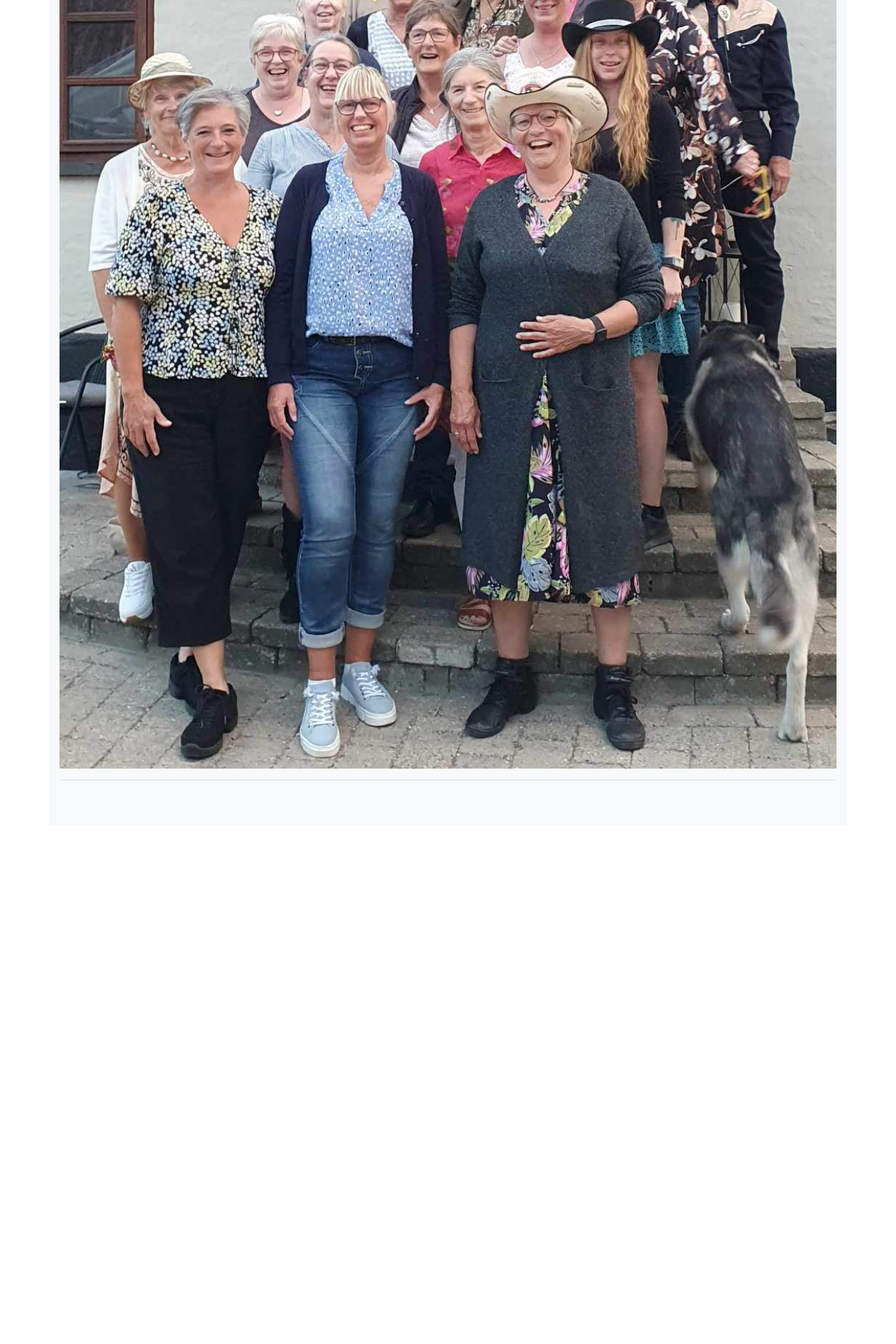
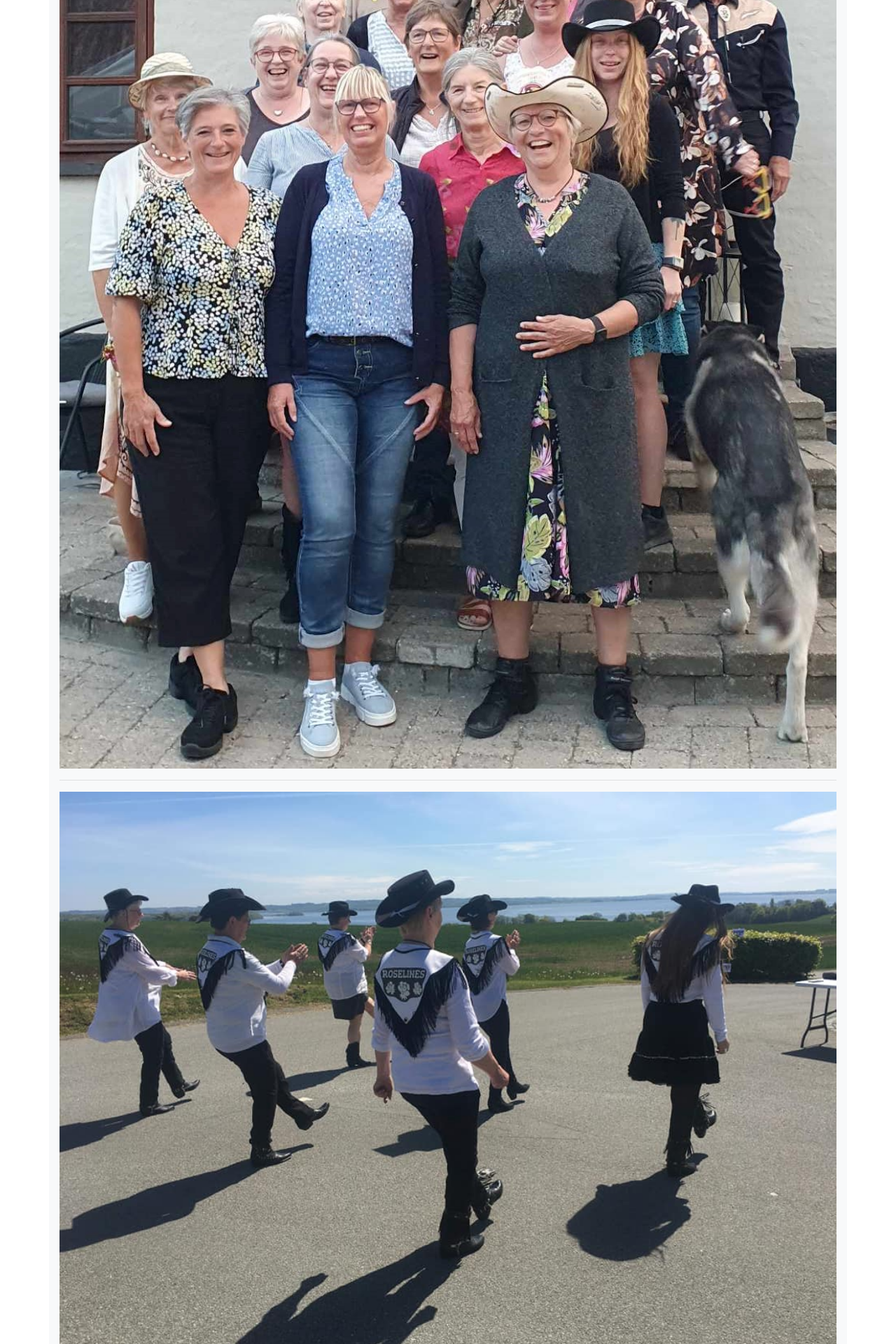
Before and after one commit to lonemathiasen/lonemathiasen.github.io, a Jekyll site: the page built from billeder.md, in a window 1280 px wide. Shown: the part 4480-6400 px from the top of the page at 70% size. Built offline with Jekyll 4.4.1, drawn with Linux system fonts in a browser that asks for light colours; before the commit the page ends 5659 px from its top, so only the background shows below that.

Commit message:
Update billeder.md
2 billeder mere

```diff
--- a/billeder.md
+++ b/billeder.md
@@ -31,3 +31,11 @@
 ![Afslutning 2023](/assets/Afslutning 2023-11.jpg)
 
 ---
+
+![Coronadans 2020](/assets/Coronadans2020.jpg)
+
+---
+
+![Støvler](/assets/Støvler.jpg)
+
+---
```
